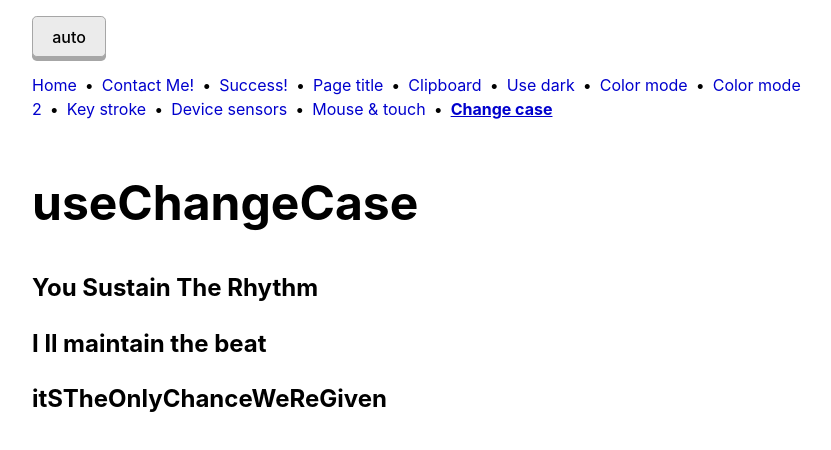
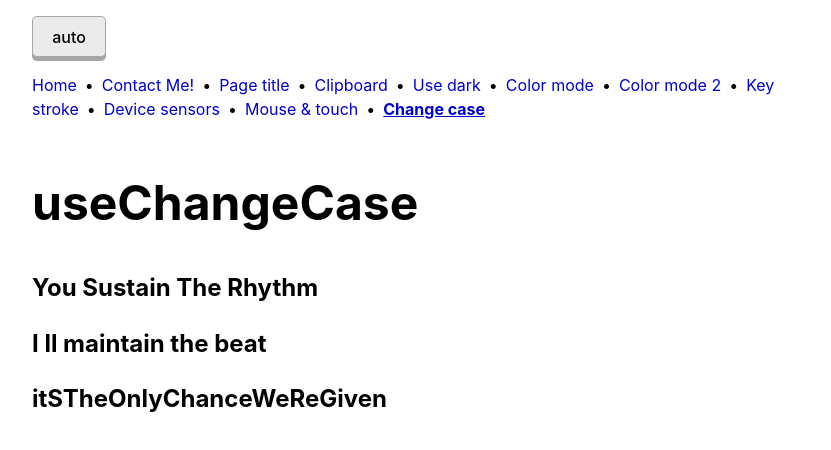
Before and after one commit to YonatanKof/vue-use, a Vue app: page /use-change-case in a window 1280 px wide. Shown: the top 450 px of the page, without its empty margins (208-1039 px from the left). Built offline with nearby package versions, Linux system fonts and the light colour scheme.

Commit message:
Try without action

```diff
--- a/src/App.vue
+++ b/src/App.vue
@@ -3,7 +3,6 @@ import Colors from './components/useColorMode.vue';
 const theseLinks = [
 	{ to: '/', title: 'Home' },
 	{ to: '/form', title: 'Contact Me!' },
-	{ to: '/success', title: 'Success!' },
 	{ to: '/use-title', title: 'Page title' },
 	{ to: '/use-clipboard', title: 'Clipboard' },
 	{ to: '/use-dark', title: 'Use dark' },
--- a/src/views/form.vue
+++ b/src/views/form.vue
@@ -10,7 +10,6 @@
 			data-netlify="true"
 			data-netlify-honeypot="bot-field"
 			id="contact-form"
-			action="/success"
 		>
 			<div class="hidden">
 				<label> Don’t fill this out if you’re human: <input name="bot-field" /> </label>
```
